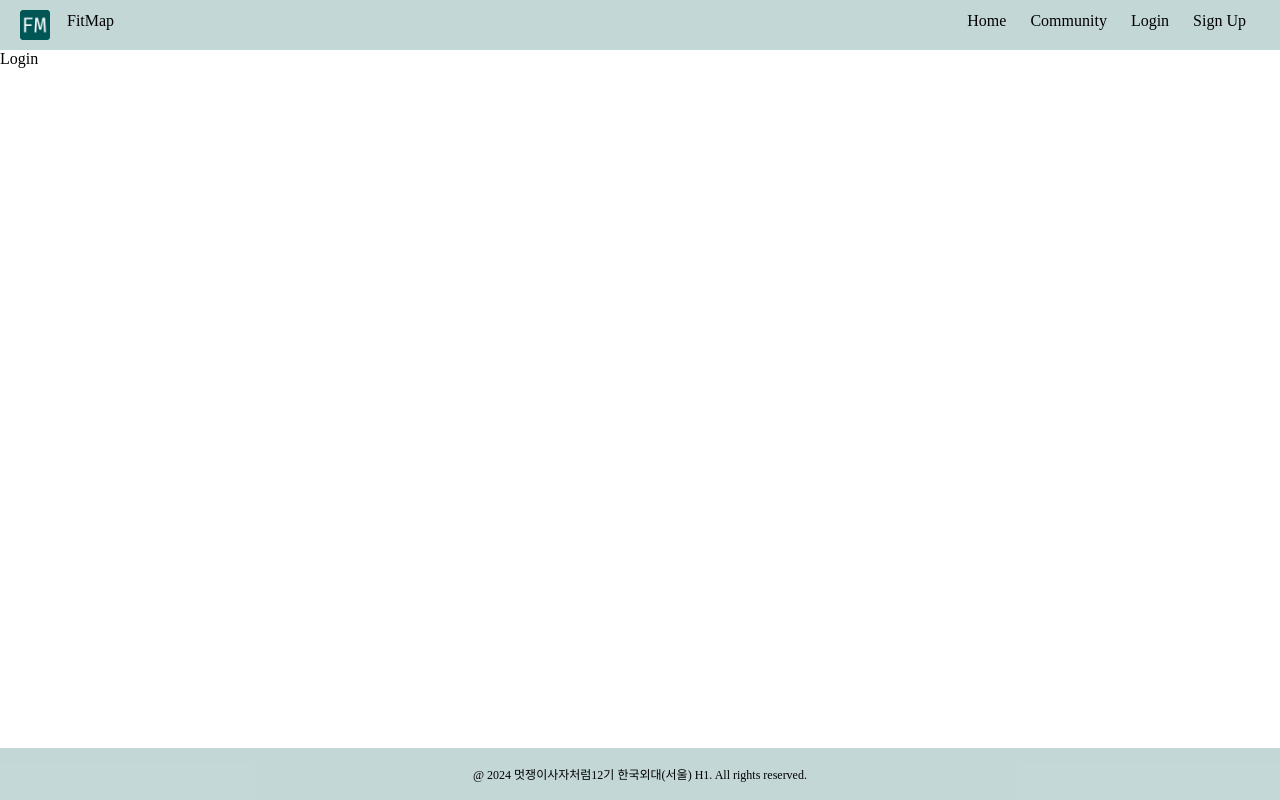
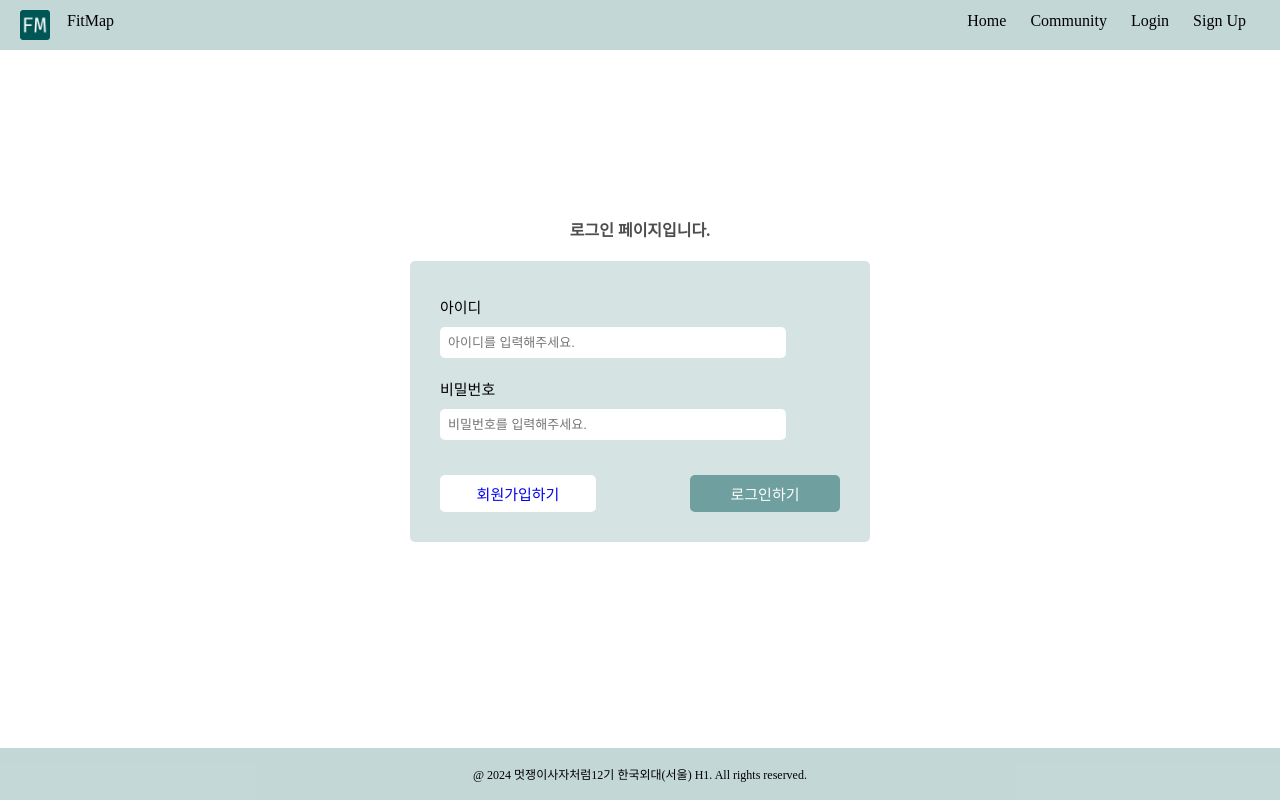
Before and after one commit to CENTRAL-HACKERTON-H1/fitmap_frontend, a React (Vite) app in the folder fitmap/: page /login in a window 1280 px wide. Built offline with nearby package versions, Linux system fonts and the light colour scheme.

Commit message:
로그인 구현

```diff
--- a/fitmap/src/Routes/Login.jsx
+++ b/fitmap/src/Routes/Login.jsx
@@ -1,8 +1,87 @@
 /* eslint-disable no-unused-vars */
-import React from 'react';
+
+import React, { useState, useEffect } from 'react';
+import axios from 'axios';
+
+// Style import
+import {
+  MainContainer,
+  SignUpContainer,
+  TitleContainer,
+  ContentContainer,
+  InputTitle,
+  InputContent,
+  ButtonContainer,
+  Button,
+  StyledLink,
+  PasswordContainer,
+  ToggleButton,
+  ErrorMessage,
+} from './SignUp.styled';
 
 const Login = () => {
-  return <div>Login</div>;
+  const [id, setId] = useState('');
+  const [pw, setPw] = useState('');
+
+  const login = async () => {
+    try {
+      const response = await axios.post(
+        'https://hufs-mutsa-12th.store/dj/login/',
+        {
+          username: id,
+          password: pw,
+        }
+      );
+      console.log(response.data);
+      localStorage.setItem('token', response.data.token);
+      alert('로그인 성공');
+    } catch (error) {
+      console.log(error.response.data);
+      console.log(error.response.status);
+      console.log(error.response.headers);
+    }
+  };
+
+  function IdChange(e) {
+    console.log(e);
+    setId(e.target.value);
+  }
+
+  function PwChange(e) {
+    console.log(e);
+    setPw(e.target.value);
+  }
+
+  return (
+    <MainContainer>
+      <SignUpContainer>
+        <TitleContainer>로그인 페이지입니다.</TitleContainer>
+        <ContentContainer>
+          <InputTitle>아이디</InputTitle>
+
+          <InputContent
+            placeholder="아이디를 입력해주세요."
+            value={id}
+            onChange={IdChange}
+          />
+
+          <InputTitle>비밀번호</InputTitle>
+          <InputContent
+            placeholder="비밀번호를 입력해주세요."
+            value={pw}
+            onChange={PwChange}
+          />
+
+          <div>
+            <ButtonContainer>
+              <StyledLink to="/signup">회원가입하기</StyledLink>
+              <Button onClick={login}>로그인하기</Button>
+            </ButtonContainer>
+          </div>
+        </ContentContainer>
+      </SignUpContainer>
+    </MainContainer>
+  );
 };
 
 export default Login;
--- a/fitmap/src/Routes/SignUp.jsx
+++ b/fitmap/src/Routes/SignUp.jsx
@@ -16,6 +16,7 @@ import {
   StyledLink,
   PasswordContainer,
   ToggleButton,
+  ErrorMessage,
 } from './SignUp.styled';
 
 const SignUp = () => {
@@ -25,8 +26,13 @@ const SignUp = () => {
   const [nickname, setNickname] = useState('');
   const [showPw, setShowPw] = useState(false); // 비밀번호 표시 토글 상태
   const [showPw2, setShowPw2] = useState(false); // 비밀번호 확인 표시 토글 상태
+  const [passwordMatch, setPasswordMatch] = useState(true); // 비밀번호 일치 상태
 
   const handleSubmit = async () => {
+    if (pw != pw2) {
+      setPasswordMatch(false);
+      return;
+    }
     try {
       const response = await axios.post(
         'https://hufs-mutsa-12th.store/dj/registration/',
@@ -68,8 +74,6 @@ const SignUp = () => {
               placeholder="비밀번호를 입력해주세요."
               value={pw}
               onChange={(e) => setPw(e.target.value)}
-              minLength={8}
-              maxLength={12}
             />
             <ToggleButton onClick={() => setShowPw(!showPw)}>
               {showPw ? <FaEyeSlash /> : <FaEye />}
@@ -79,7 +83,7 @@ const SignUp = () => {
           <PasswordContainer>
             <InputContent
               type={showPw2 ? 'text' : 'password'} // 토글 상태에 따라 type 변경
-              placeholder="비밀번호를 다시 입력해주세요."
+              placeholder="비밀번호를 확인해주세요."
               value={pw2}
               onChange={(e) => setPw2(e.target.value)}
               minLength={8}
@@ -89,9 +93,12 @@ const SignUp = () => {
               {showPw2 ? <FaEyeSlash /> : <FaEye />}
             </ToggleButton>
           </PasswordContainer>
+          {!passwordMatch && (
+            <ErrorMessage>비밀번호가 일치하지 않습니다.</ErrorMessage>
+          )}
           <ButtonContainer>
+            <StyledLink to="/login">로그인하기</StyledLink>
             <Button onClick={handleSubmit}>회원가입하기</Button>
-            <StyledLink to="/login">로그인하기</StyledLink>
           </ButtonContainer>
         </ContentContainer>
       </SignUpContainer>
--- a/fitmap/src/Routes/SignUp.styled.jsx
+++ b/fitmap/src/Routes/SignUp.styled.jsx
@@ -50,6 +50,12 @@ export const PasswordContainer = styled.div`
   align-items: center;
   position: relative;
 `;
+export const ErrorMessage = styled.div`
+  color: #f70000;
+  font-size: 12px;
+  margin-top: -10px;
+  margin-bottom: 10px;
+`;
 
 export const ToggleButton = styled.button`
   position: absolute;
```
Also changed, not shown: fitmap/src/Routes/Login.styled.jsx (deleted).
